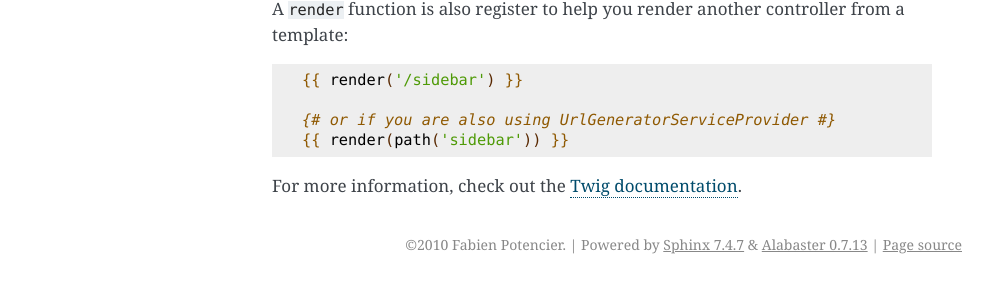
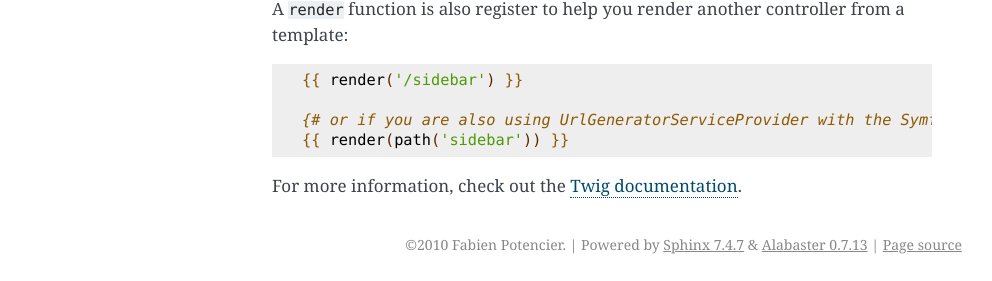
Before and after one commit to silexphp/Silex, a Sphinx documentation site: the page built from doc/providers/twig.rst, in a window 1280 px wide. Shown: the part 1443-1724 px from the top of the page, without its empty margins (148-1140 px from the left). Built offline with Sphinx 7.4.7, drawn with Linux system fonts in a browser that asks for light colours.

Commit message:
added mention of SymfonyBridgesServiceProvider to example of using path() Twig function

```diff
--- a/doc/providers/twig.rst
+++ b/doc/providers/twig.rst
@@ -80,7 +80,7 @@ from a template:
 
     {{ render('/sidebar') }}
 
-    {# or if you are also using UrlGeneratorServiceProvider #}
+    {# or if you are also using UrlGeneratorServiceProvider with the SymfonyBridgesServiceProvider #}
     {{ render(path('sidebar')) }}
 
 For more information, check out the `Twig documentation
```
